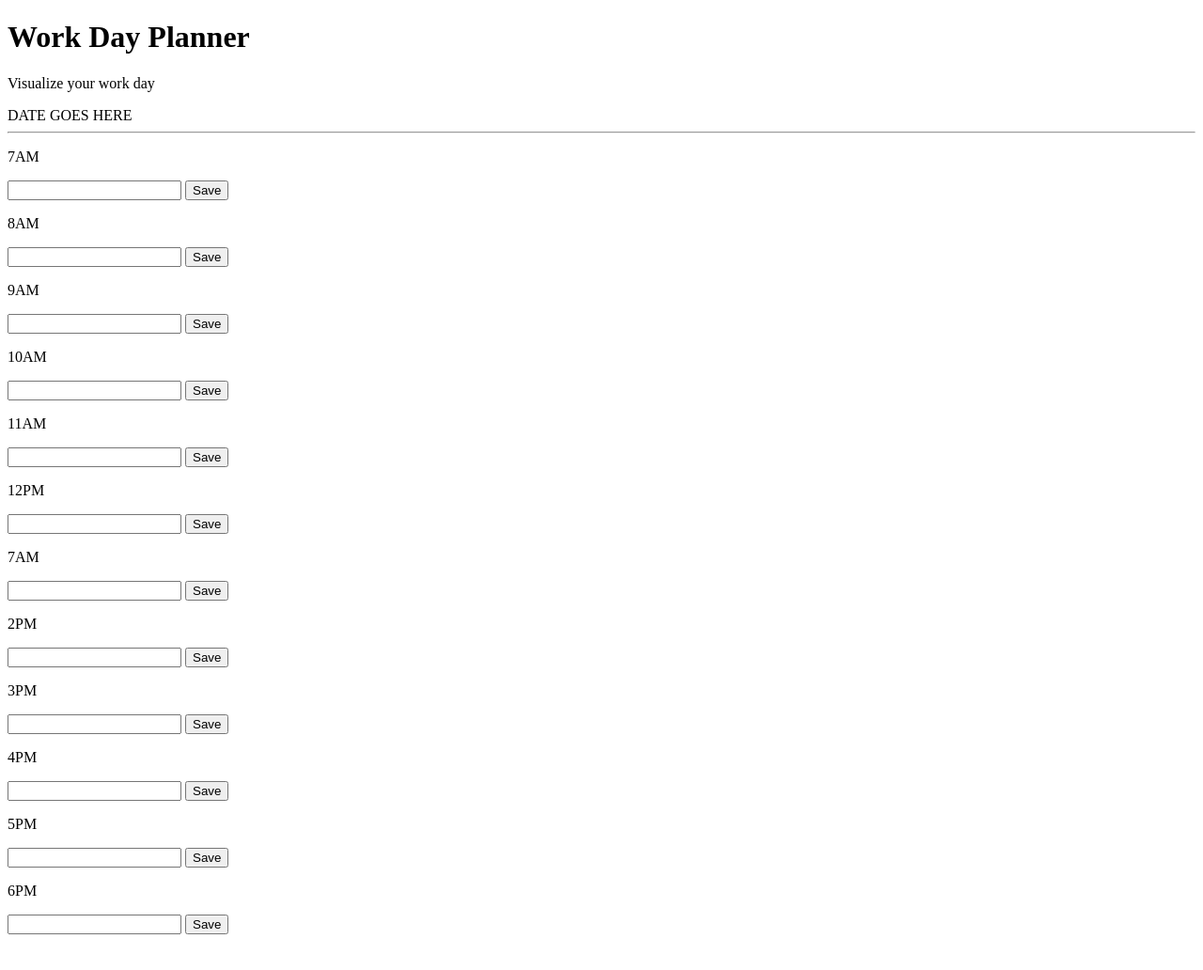
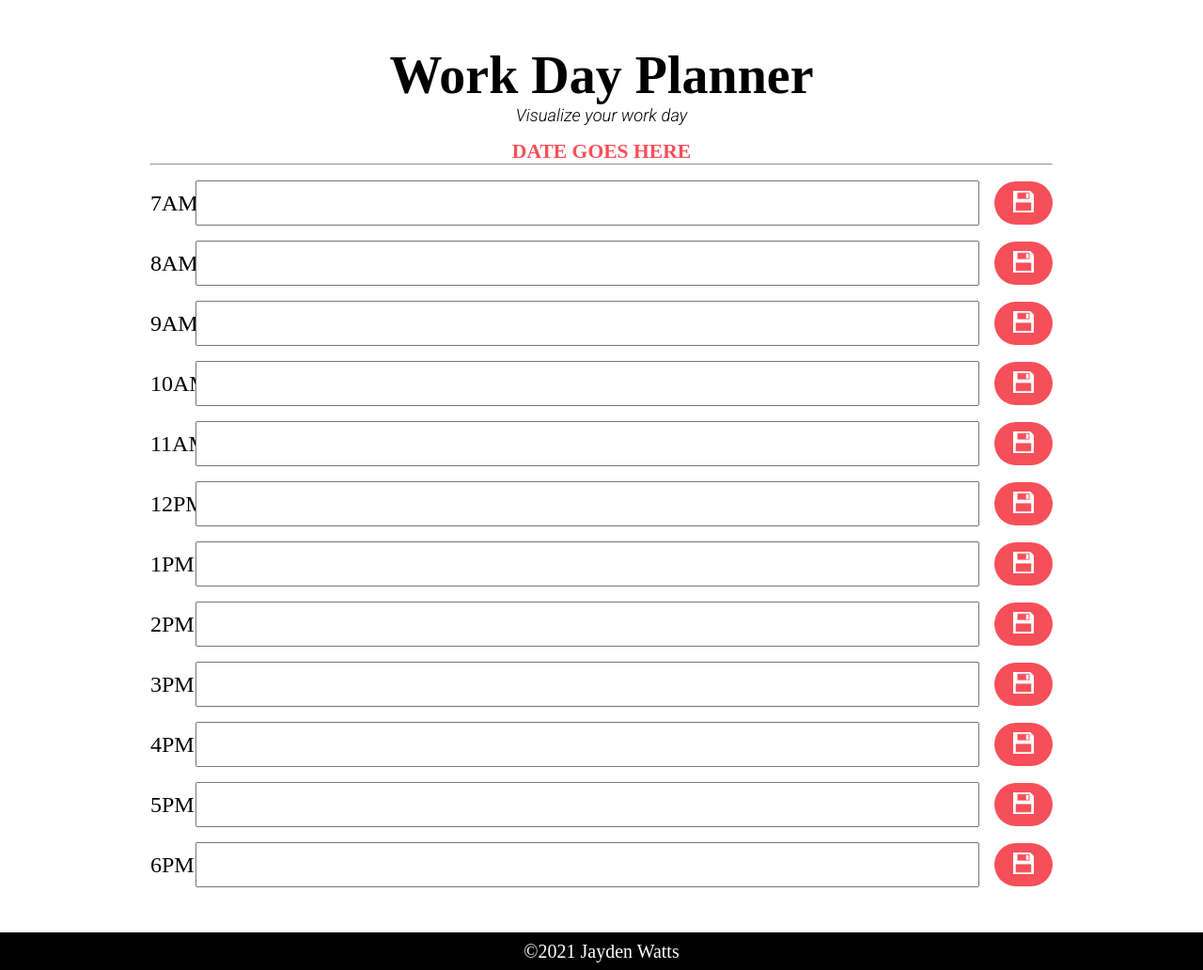
Before and after one commit to JaymanW/hw-week-five, a plain HTML site: page index.html in a window 1280 px wide. Shown: the whole page at 94% size. Before the commit the page ends 1002 px from the top, so only its background shows below. Drawn offline with nearby package versions, Linux system fonts and the light colour scheme; files that its build step writes are made by us from their sources; a web font is replaced by a local one.

Commit message:
style v1

```diff
--- a/index.html
+++ b/index.html
@@ -20,87 +20,115 @@
             <div class="schedule-block">
                 <p class="schedule-time">7AM</p>
                 <input type="text" class="savedText" name="savedText" data-input="7">
-                <button class="saveBtn" data-btn="7">Save</button>
+                <button class="saveBtn" data-btn="7">
+                    <img src="saveIcon30.png" alt="save icon">
+                </button>
             </div>
 
             <!-- 8AM -->
             <div class="schedule-block">
                 <p class="schedule-time">8AM</p>
                 <input type="text" class="savedText" name="savedText" data-input="8">
-                <button class="saveBtn" data-btn="8">Save</button>
+                <button class="saveBtn" data-btn="8">
+                    <img src="saveIcon30.png" alt="save icon">
+                </button>
             </div>
 
             <!-- 9AM -->
             <div class="schedule-block">
                 <p class="schedule-time">9AM</p>
                 <input type="text" class="savedText" name="savedText" data-input="9">
-                <button class="saveBtn" data-btn="9">Save</button>
+                <button class="saveBtn" data-btn="9">
+                    <img src="saveIcon30.png" alt="save icon">
+                </button>
             </div>
 
             <!-- 10AM -->
             <div class="schedule-block">
                 <p class="schedule-time">10AM</p>
                 <input type="text" class="savedText" name="savedText" data-input="10">
-                <button class="saveBtn" data-btn="10">Save</button>
+                <button class="saveBtn" data-btn="10">
+                    <img src="saveIcon30.png" alt="save icon">
+                </button>
             </div>
 
             <!-- 11AM -->
             <div class="schedule-block">
                 <p class="schedule-time">11AM</p>
                 <input type="text" class="savedText" name="savedText" data-input="11">
-                <button class="saveBtn" data-btn="11">Save</button>
+                <button class="saveBtn" data-btn="11">
+                    <img src="saveIcon30.png" alt="save icon">
+                </button>
             </div>
 
             <!-- 12PM -->
             <div class="schedule-block">
                 <p class="schedule-time">12PM</p>
                 <input type="text" class="savedText" name="savedText" data-input="12">
-                <button class="saveBtn" data-btn="12">Save</button>
+                <button class="saveBtn" data-btn="12">
+                    <img src="saveIcon30.png" alt="save icon">
+                </button>
             </div>
 
             <!-- 1PM -->
             <div class="schedule-block">
-                <p class="schedule-time">7AM</p>
+                <p class="schedule-time">1PM</p>
                 <input type="text" class="savedText" name="savedText" data-input="13">
-                <button class="saveBtn" data-btn="13">Save</button>
+                <button class="saveBtn" data-btn="13">
+                    <img src="saveIcon30.png" alt="save icon">
+                </button>
             </div>
 
             <!-- 2PM -->
             <div class="schedule-block">
                 <p class="schedule-time">2PM</p>
                 <input type="text" class="savedText" name="savedText" data-input="14">
-                <button class="saveBtn" data-btn="14">Save</button>
+                <button class="saveBtn" data-btn="14">
+                    <img src="saveIcon30.png" alt="save icon">
+                </button>
             </div>
 
             <!-- 3PM -->
             <div class="schedule-block">
                 <p class="schedule-time">3PM</p>
                 <input type="text" class="savedText" name="savedText" data-input="15">
-                <button class="saveBtn" data-btn="15">Save</button>
+                <button class="saveBtn" data-btn="15">
+                    <img src="saveIcon30.png" alt="save icon">
+                </button>
             </div>
 
             <!-- 4PM -->
             <div class="schedule-block">
                 <p class="schedule-time">4PM</p>
                 <input type="text" class="savedText" name="savedText" data-input="16">
-                <button class="saveBtn" data-btn="16">Save</button>
+                <button class="saveBtn" data-btn="16">
+                    <img src="saveIcon30.png" alt="save icon">
+                </button>
             </div>
 
             <!-- 5PM -->
             <div class="schedule-block">
                 <p class="schedule-time">5PM</p>
                 <input type="text" class="savedText" name="savedText" data-input="17">
-                <button class="saveBtn" data-btn="17">Save</button>
+                <button class="saveBtn" data-btn="17">
+                    <img src="saveIcon30.png" alt="save icon">
+                </button>
             </div>
 
             <!-- 6PM -->
             <div class="schedule-block">
                 <p class="schedule-time">6PM</p>
                 <input type="text" class="savedText" name="savedText" data-input="18">
-                <button class="saveBtn" data-btn="18">Save</button>
+                <button class="saveBtn" data-btn="18">
+                    <img src="saveIcon30.png" alt="save icon">
+                </button>
             </div>
         </div>
     </main>
+
+    <footer>
+        <p>&copy;2021 Jayden Watts</p>
+    </footer>
 
     <!-- JS -->
     <script src="https://code.jquery.com/jquery-3.5.1.min.js"></script>
--- a/scss/style.scss
+++ b/scss/style.scss
@@ -0,0 +1,99 @@
+/* GLOBAL */
+@import url('https://fonts.googleapis.com/css2?family=Imbue:wght@100;200;300;400;500;600;700;800;900&display=swap');
+@import url('https://fonts.googleapis.com/css2?family=Roboto:ital,wght@0,100;0,300;0,400;0,500;0,700;0,900;1,100;1,300;1,400;1,500;1,700;1,900&display=swap');
+
+* {
+    padding: 0;
+    margin: 0;
+    box-sizing: border-box;
+}
+
+body {
+    font-family: 'Imbue', serif;
+}
+
+/* TITLE */
+.title-cnt {
+    padding-top: 3rem;
+    margin: 0 auto;
+    max-width: 960px;
+    text-align: center;
+}
+
+#title {
+    font-size: 3.5rem;
+}
+
+#subtitle {
+    font-size: 1.15rem;
+    font-weight: 300;
+    font-style: italic;
+    font-family: "Roboto", sans-serif;
+    margin-bottom: 1rem;
+}
+
+#date-display {
+    font-weight: 700;
+    font-size: 1.35rem;
+    color: #f64f59;
+}
+
+hr {
+    width: 100%;
+    height: 1px;
+    background-color: #000;
+}
+
+.schedule-cnt {
+    margin-bottom: 3rem;
+}
+
+.schedule-block {
+    max-width: 960px;
+    height: 3rem;
+    display: flex;
+    justify-content: space-between;
+    align-items: center;
+    margin: 1rem auto 0 auto;
+
+    .schedule-time {
+        width: 3rem;
+        font-size: 1.5rem;
+    }
+
+    .savedText {
+        flex-grow: 1;
+        height: 100%;
+    }
+
+    .saveBtn {
+        background: rgb(246, 79, 89);
+        border: none;
+        padding: 0.65rem 1rem;
+        border-radius: 25px;
+        cursor: pointer;
+        outline: none;
+        margin-left: 1rem;
+        transition: all ease-in-out 0.2s;
+
+        &:hover {
+            background: rgba(246, 79, 89, 0.80);
+        }
+
+        img {
+            width: 75%;
+        }
+    }
+}
+
+footer {
+    height: 5vh;
+    background: #000;
+    color: #fff;
+    text-align: center;
+    display: flex;
+    justify-content: center;
+    align-items: center;
+    font-size: 1.25rem;
+    font-weight: 300;
+}
```
Also changed, not shown: css/style.css (added), saveIcon30.png (added), 1 other file.
